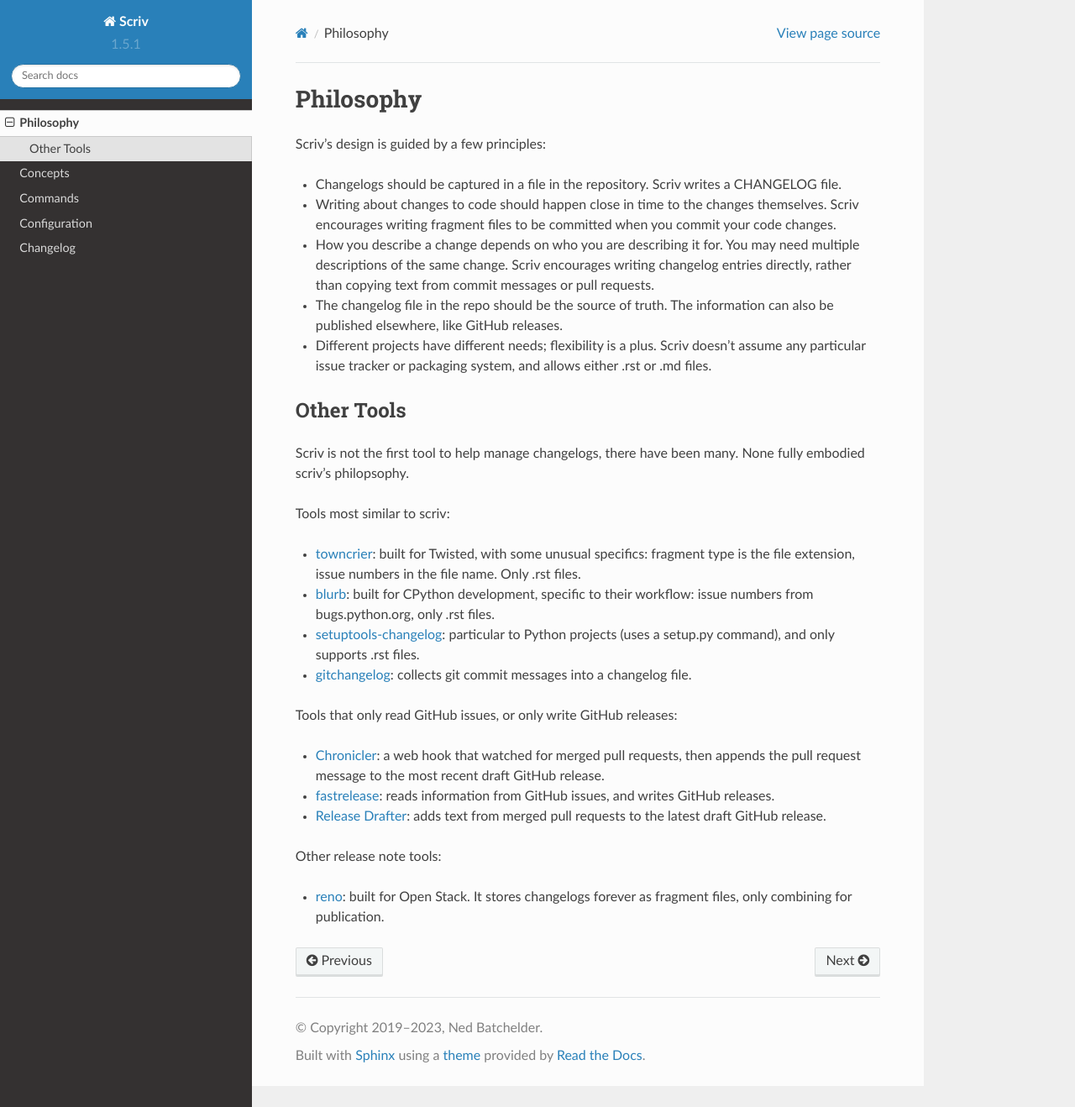
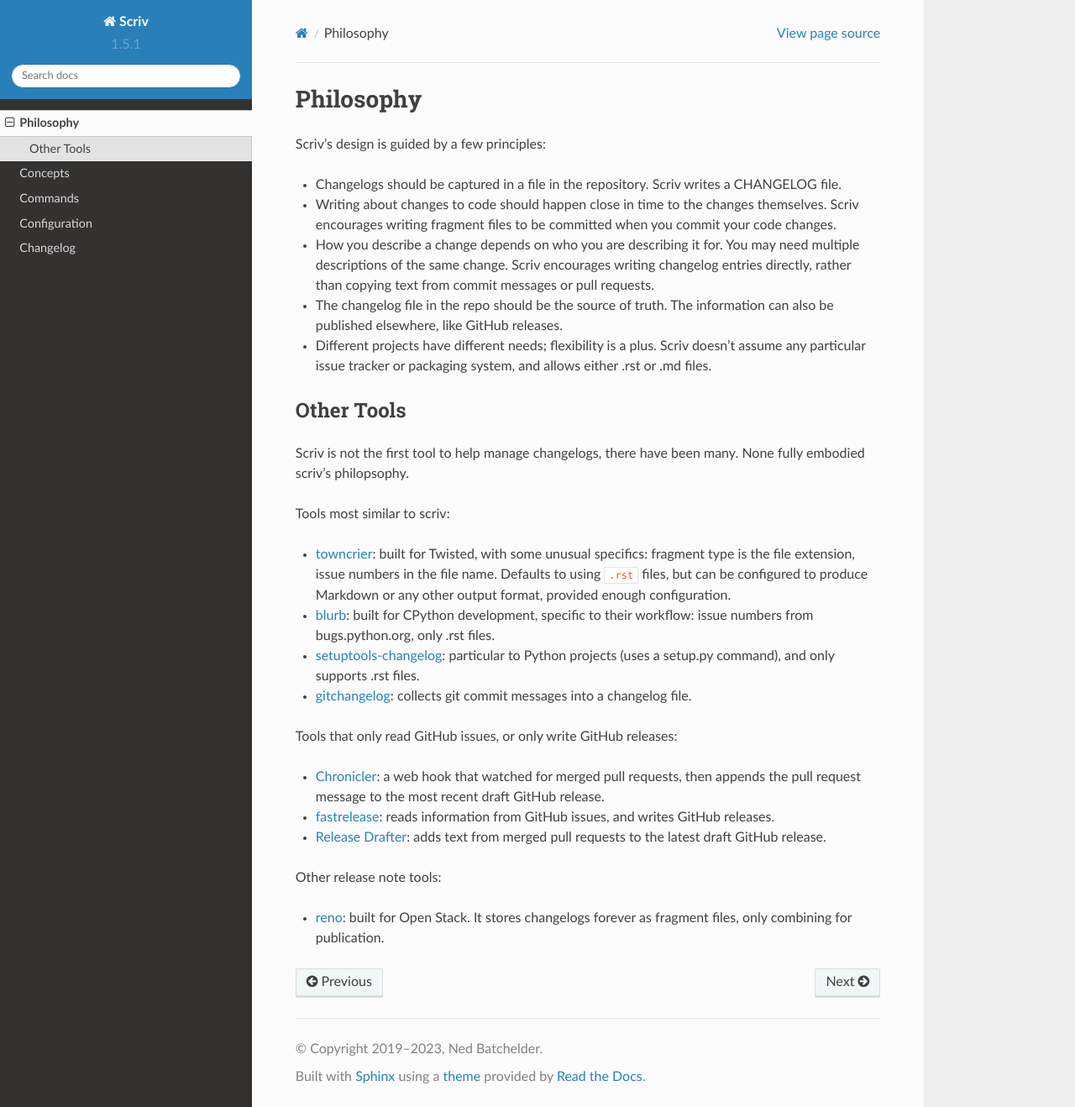
Before and after one commit to nedbat/scriv, a Sphinx documentation site: the page built from docs/philosophy.rst, in a window 1280 px wide and 1318 px high. Shown: the whole window at 84% size. Built offline with Sphinx 7.4.7 and the Read the Docs theme 2.0.0, drawn with Linux system fonts in a browser that asks for light colours.

Commit message:
Fix an incorrect statement in philosophy about Towncrier only supporting RST
The reality is that it is Jinja2 template based and can produce Markdown as well. It just used to be poorly documented. I helped Hynek figure it out for the attrs project at some point.

```diff
--- a/docs/philosophy.rst
+++ b/docs/philosophy.rst
@@ -37,7 +37,9 @@ None fully embodied scriv's philopsophy.
 Tools most similar to scriv:
 
 - `towncrier`_: built for Twisted, with some unusual specifics: fragment type
-  is the file extension, issue numbers in the file name.  Only .rst files.
+  is the file extension, issue numbers in the file name.  Defaults to using
+  ``.rst`` files, but can be configured to produce Markdown or any other
+  output format, provided enough configuration.
 
 - `blurb`_: built for CPython development, specific to their workflow: issue
   numbers from bugs.python.org, only .rst files.
```
